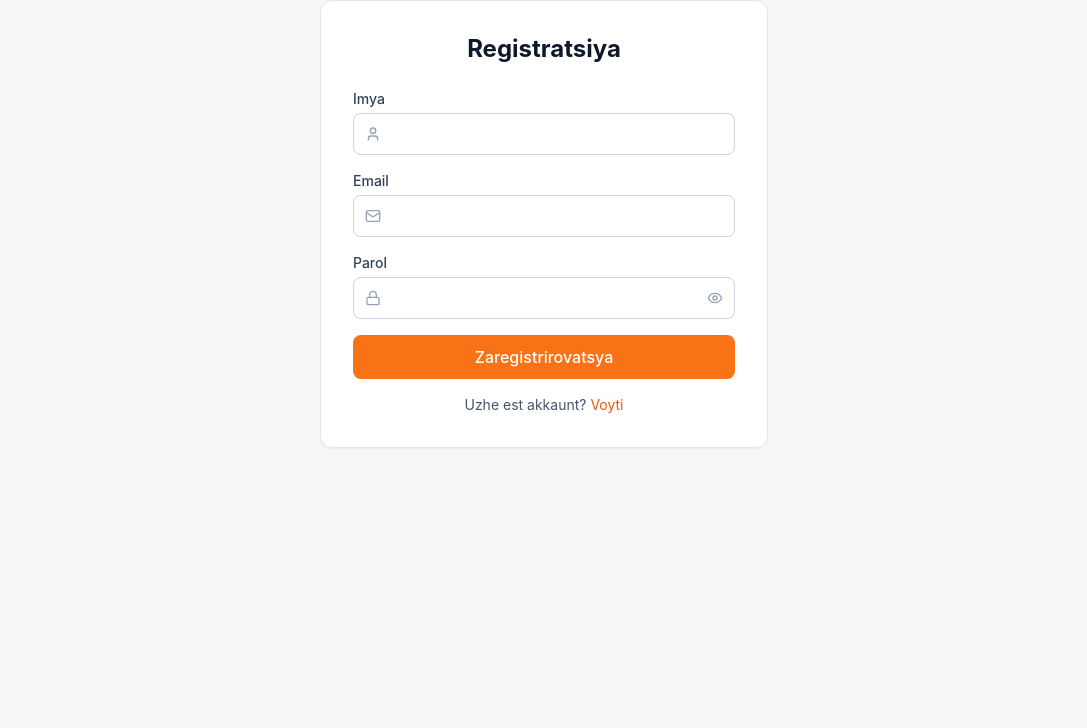
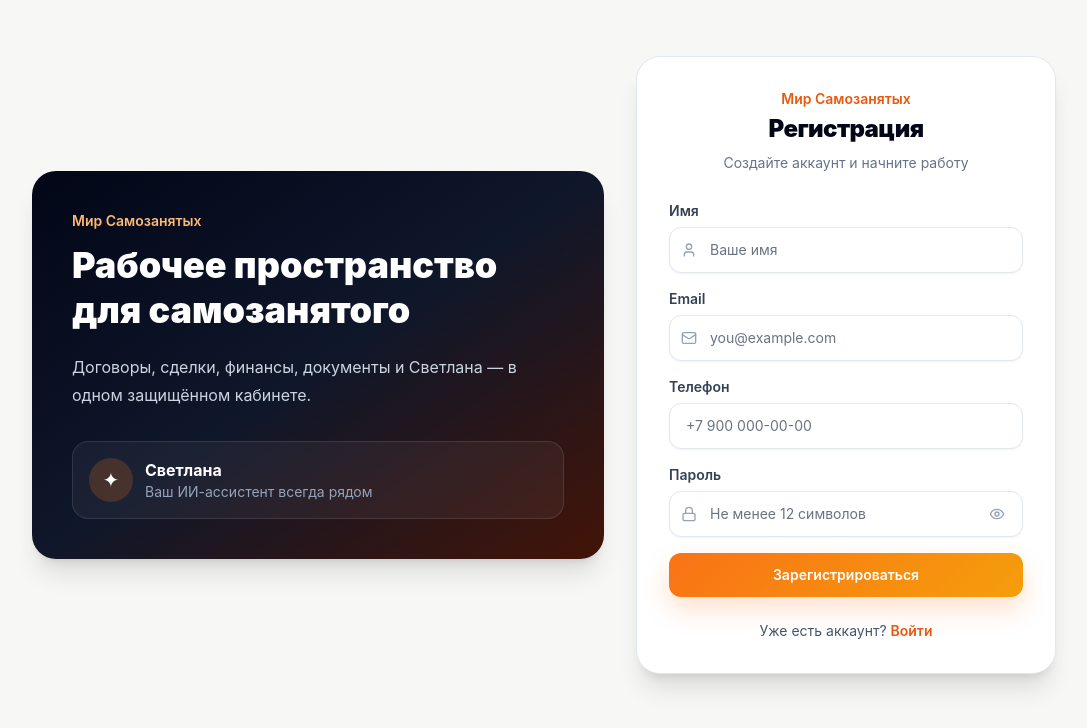
Before and after one commit to paulafanasyev/mir-samozanyatykh-, a React (Vite) app in the folder src/frontend/: page /register in a window 1280 px wide. Shown: the top 728 px of the page, without its empty margins (96-1183 px from the left). Built offline with nearby package versions, Linux system fonts and the light colour scheme; no server answers.

Commit message:
fix(frontend): restore Russian registration UI

```diff
--- a/src/frontend/src/pages/Register.tsx
+++ b/src/frontend/src/pages/Register.tsx
@@ -6,127 +6,93 @@ import { Mail, Lock, User, Eye, EyeOff } from 'lucide-react'
 import toast from 'react-hot-toast'
 
 export default function Register() {
-
   const [form, setForm] = useState({ email: '', password: '', full_name: '', phone: '' })
-
   const [showPassword, setShowPassword] = useState(false)
-
   const [loading, setLoading] = useState(false)
-
   const navigate = useNavigate()
 
-
   const handleSubmit = async (e: FormEvent) => {
-
     e.preventDefault()
-
     setLoading(true)
-
     try {
-
       const body = new URLSearchParams(form)
-await apiClient.post('/api/auth/register', body, { headers: { 'Content-Type': 'application/x-www-form-urlencoded' } })
-
-toast.success('Registratsiya uspeshna! Proverte email.')
-
+      await apiClient.post('/api/auth/register', body, {
+        headers: { 'Content-Type': 'application/x-www-form-urlencoded' },
+      })
+      toast.success('Регистрация прошла успешно. Проверьте почту.')
       navigate('/login')
-
     } catch (err: any) {
-
-toast.error(err.response?.data?.detail || ' Oshibka registratsii')
-
+      toast.error(err.response?.data?.detail || 'Ошибка регистрации')
     } finally {
-
       setLoading(false)
-
+    }
   }
 
-}
+  return (
+    <main className="min-h-[calc(100vh-72px)] px-4 py-10 sm:py-14">
+      <div className="mx-auto grid w-full max-w-5xl items-center gap-8 lg:grid-cols-[minmax(0,1fr)_420px]">
+        <section className="hidden rounded-3xl bg-gradient-to-br from-slate-950 via-slate-900 to-orange-950 p-10 text-white shadow-xl lg:block">
+          <p className="mb-3 text-sm font-semibold text-orange-300">Мир Самозанятых</p>
+          <h1 className="text-4xl font-black leading-tight">Рабочее пространство для самозанятого</h1>
+          <p className="mt-5 max-w-lg text-base leading-7 text-slate-300">
+            Договоры, сделки, финансы, документы и Светлана — в одном защищённом кабинете.
+          </p>
+          <div className="mt-8 flex items-center gap-3 rounded-2xl border border-white/10 bg-white/5 p-4">
+            <div className="flex h-11 w-11 shrink-0 items-center justify-center rounded-full bg-orange-500/20 text-xl">✦</div>
+            <div><div className="font-bold">Светлана</div><div className="text-sm text-slate-400">Ваш ИИ-ассистент всегда рядом</div></div>
+          </div>
+        </section>
 
-
-return (
-
-<div className="max-w-md mx-auto">
-
-<div className="bg-white p-8 rounded-xl border border-slate-200 shadow-sm">
-
-<h1 className="text-2xl font-bold text-slate-900 mb-6 text-center">Registratsiya</h1>
+        <section className="w-full rounded-3xl border border-slate-200 bg-white p-6 shadow-xl sm:p-8">
+          <div className="mb-7 text-center">
+            <p className="text-sm font-semibold text-orange-600">Мир Самозанятых</p>
+            <h2 className="mt-1 text-2xl font-black tracking-tight text-slate-950">Регистрация</h2>
+            <p className="mt-2 text-sm text-slate-500">Создайте аккаунт и начните работу</p>
+          </div>
 
           <form onSubmit={handleSubmit} className="space-y-4">
-
             <div>
-
-<label className="block text-sm font-medium text-slate-700 mb-1">Imya</label>
-
+              <label htmlFor="register-name" className="mb-1.5 block text-sm font-semibold text-slate-700">Имя</label>
               <div className="relative">
-
-<User className="absolute left-3 top-1/2 -translate-y-1/2 w-4 h-4 text-slate-400" />
-
-<input value={form.full_name} onChange={(e) => setForm({...form, full_name: e.target.value})} required
-
-className="w-full pl-10 pr-3 py-2 border border-slate-300 rounded-lg focus:ring-2 focus:ring-orange-500 outline-none" />
-
+                <User aria-hidden="true" className="pointer-events-none absolute left-3 top-1/2 h-4 w-4 -translate-y-1/2 text-slate-400" />
+                <input id="register-name" value={form.full_name} onChange={(e) => setForm({ ...form, full_name: e.target.value })} required autoComplete="name" placeholder="Ваше имя" className="input pl-10" />
               </div>
-
             </div>
 
             <div>
-
-<label className="block text-sm font-medium text-slate-700 mb-1">Email</label>
-
+              <label htmlFor="register-email" className="mb-1.5 block text-sm font-semibold text-slate-700">Email</label>
               <div className="relative">
-
-<Mail className="absolute left-3 top-1/2 -translate-y-1/2 w-4 h-4 text-slate-400" />
-
-<input type="email" value={form.email} onChange={(e) => setForm({...form, email: e.target.value})} required
-
-className="w-full pl-10 pr-3 py-2 border border-slate-300 rounded-lg focus:ring-2 focus:ring-orange-500 outline-none" />
-
+                <Mail aria-hidden="true" className="pointer-events-none absolute left-3 top-1/2 h-4 w-4 -translate-y-1/2 text-slate-400" />
+                <input id="register-email" type="email" value={form.email} onChange={(e) => setForm({ ...form, email: e.target.value })} required autoComplete="email" placeholder="you@example.com" className="input pl-10" />
               </div>
-
             </div>
 
             <div>
-
-<label className="block text-sm font-medium text-slate-700 mb-1">Parol</label>
-
-<div className="relative">
-
-<Lock className="absolute left-3 top-1/2 -translate-y-1/2 w-4 h-4 text-slate-400" />
-
-<input type={showPassword ? 'text' : 'password'} value={form.password} onChange={(e) => setForm({...form, password: e.target.value})} required minLength={12}
-
-className="w-full pl-10 pr-10 py-2 border border-slate-300 rounded-lg focus:ring-2 focus:ring-orange-500 outline-none" />
-
-<button type="button" onClick={() => setShowPassword(!showPassword)} className="absolute right-3 top-1/2 -translate-y-1/2 text-slate-400">
-
-{showPassword ? <EyeOff className="w-4 h-4" /> : <Eye className="w-4 h-4" />}
-
-</button>
-
+              <label htmlFor="register-phone" className="mb-1.5 block text-sm font-semibold text-slate-700">Телефон</label>
+              <input id="register-phone" type="tel" value={form.phone} onChange={(e) => setForm({ ...form, phone: e.target.value })} autoComplete="tel" placeholder="+7 900 000-00-00" className="input" />
             </div>
 
+            <div>
+              <label htmlFor="register-password" className="mb-1.5 block text-sm font-semibold text-slate-700">Пароль</label>
+              <div className="relative">
+                <Lock aria-hidden="true" className="pointer-events-none absolute left-3 top-1/2 h-4 w-4 -translate-y-1/2 text-slate-400" />
+                <input id="register-password" type={showPassword ? 'text' : 'password'} value={form.password} onChange={(e) => setForm({ ...form, password: e.target.value })} required minLength={12} autoComplete="new-password" placeholder="Не менее 12 символов" className="input pl-10 pr-10" />
+                <button type="button" onClick={() => setShowPassword(!showPassword)} aria-label={showPassword ? 'Скрыть пароль' : 'Показать пароль'} className="absolute right-2 top-1/2 flex h-9 w-9 -translate-y-1/2 items-center justify-center rounded-lg text-slate-400 hover:bg-slate-100 hover:text-slate-700">
+                  {showPassword ? <EyeOff className="h-4 w-4" /> : <Eye className="h-4 w-4" />}
+                </button>
+              </div>
             </div>
 
-<button type="submit" disabled={loading}
-
-className="w-full bg-orange-600 text-white py-2.5 rounded-lg font-medium hover:bg-orange-700 disabled:opacity-50 transition-colors">
-
-{loading ? 'Sozdanie...' : 'Zaregistrirovatsya'}
-
+            <button type="submit" disabled={loading} className="btn-brand w-full py-3">
+              {loading ? 'Создание аккаунта…' : 'Зарегистрироваться'}
             </button>
-
           </form>
 
-<p className="text-center text-sm text-slate-600 mt-4">
-
-Uzhe est akkaunt? <Link to="/login" className="text-orange-600 hover:underline">Voyti</Link>
-
+          <p className="mt-6 text-center text-sm text-slate-600">
+            Уже есть аккаунт? <Link to="/login" className="font-semibold text-orange-600 hover:underline">Войти</Link>
           </p>
-
+        </section>
       </div>
-
-</div>
-
+    </main>
   )
 }
```
Lines whose indentation alone changed are shown as unchanged.
